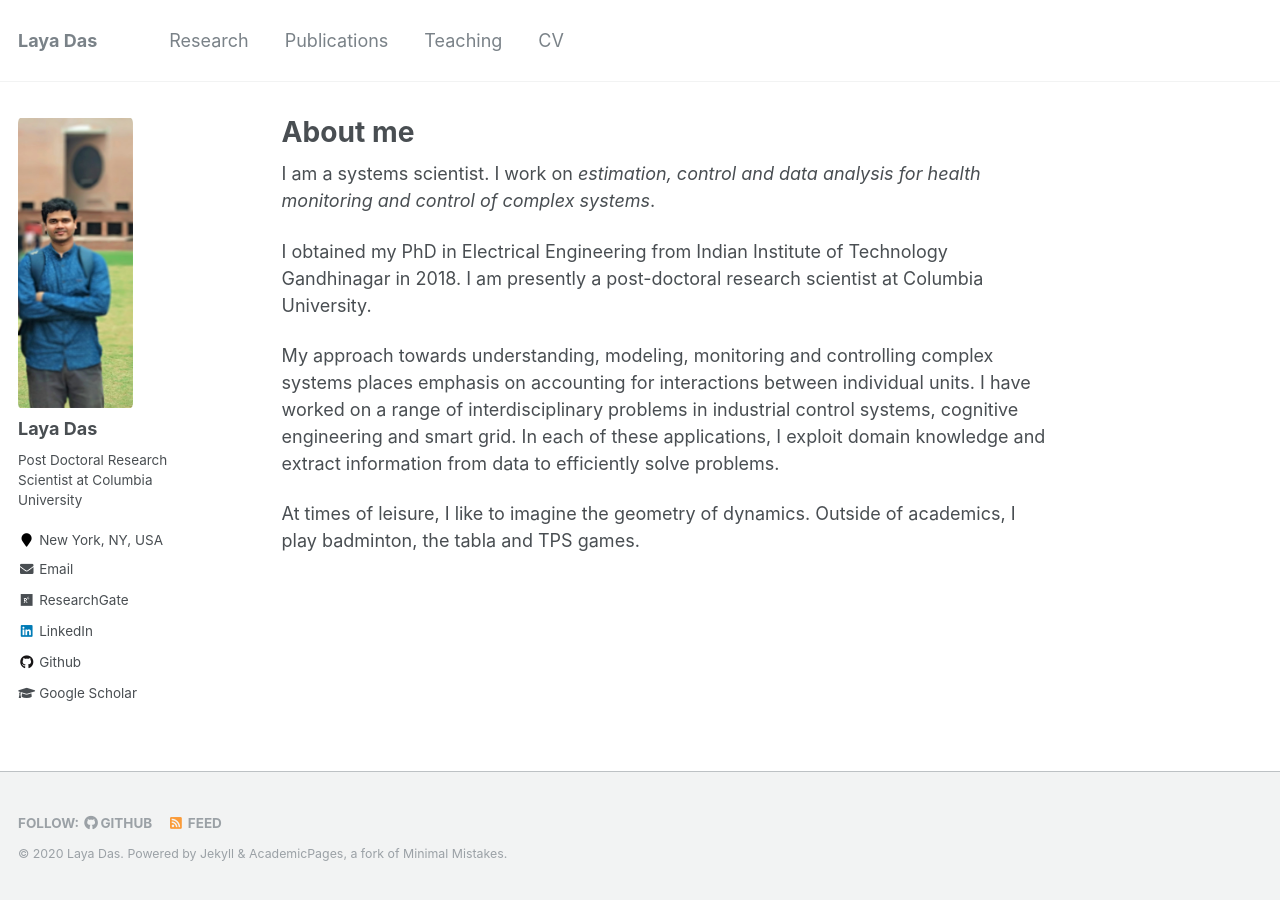
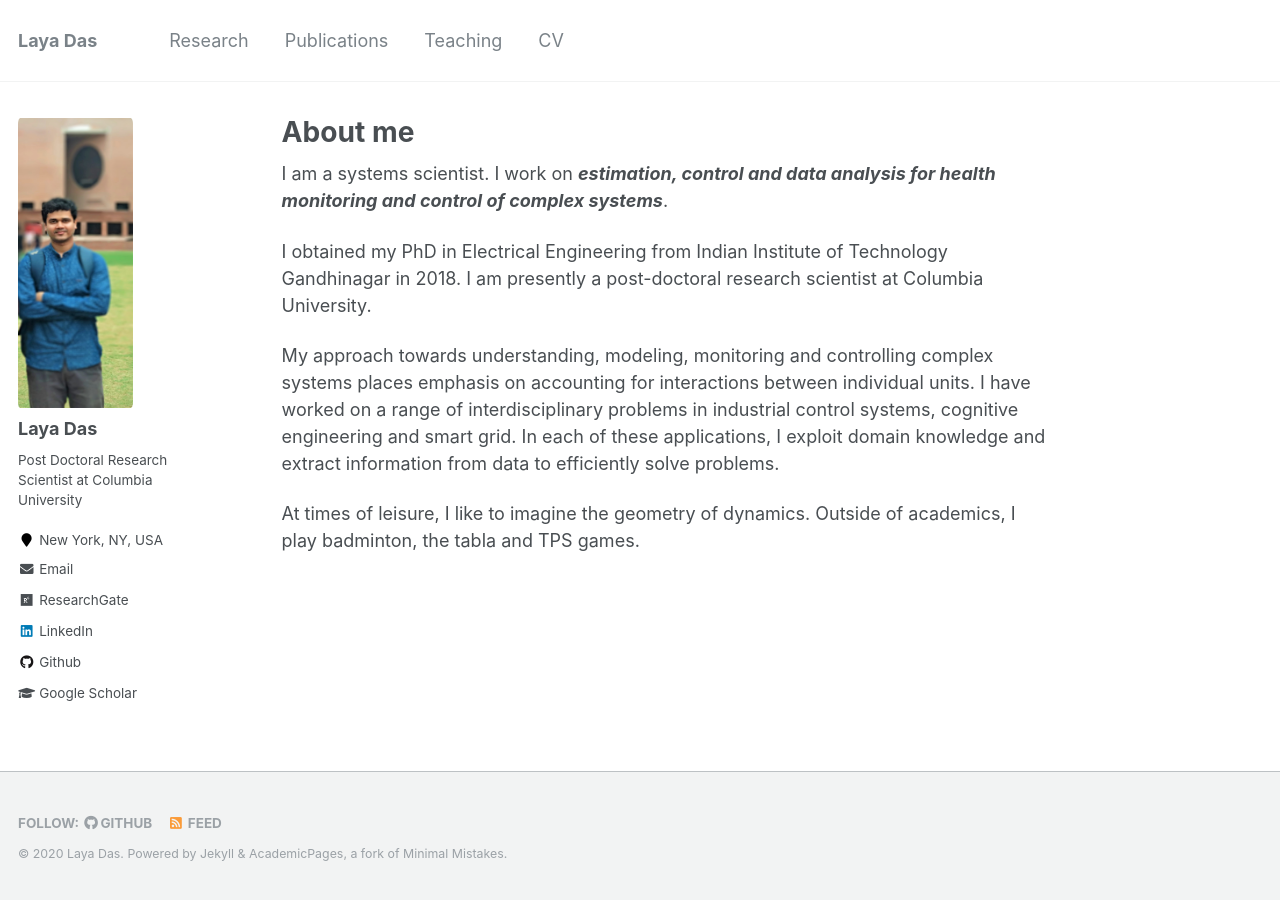
Before and after one commit to layadas/layadas.github.io, a Jekyll site: the page built from _pages/about.md, in a window 1280 px wide. Built offline with Jekyll 4.4.1, drawn with Linux system fonts in a browser that asks for light colours.

```diff
--- a/_pages/about.md
+++ b/_pages/about.md
@@ -8,7 +8,7 @@ redirect_from:
   - /about.html
 ---
 
-I am a systems scientist. I work on *estimation, control and data analysis for health monitoring and control of complex systems*.
+I am a systems scientist. I work on ***estimation, control and data analysis for health monitoring and control of complex systems***.
 
 I obtained my PhD in Electrical Engineering from Indian Institute of Technology Gandhinagar in 2018. I am presently a post-doctoral research scientist at Columbia University.
 
```
